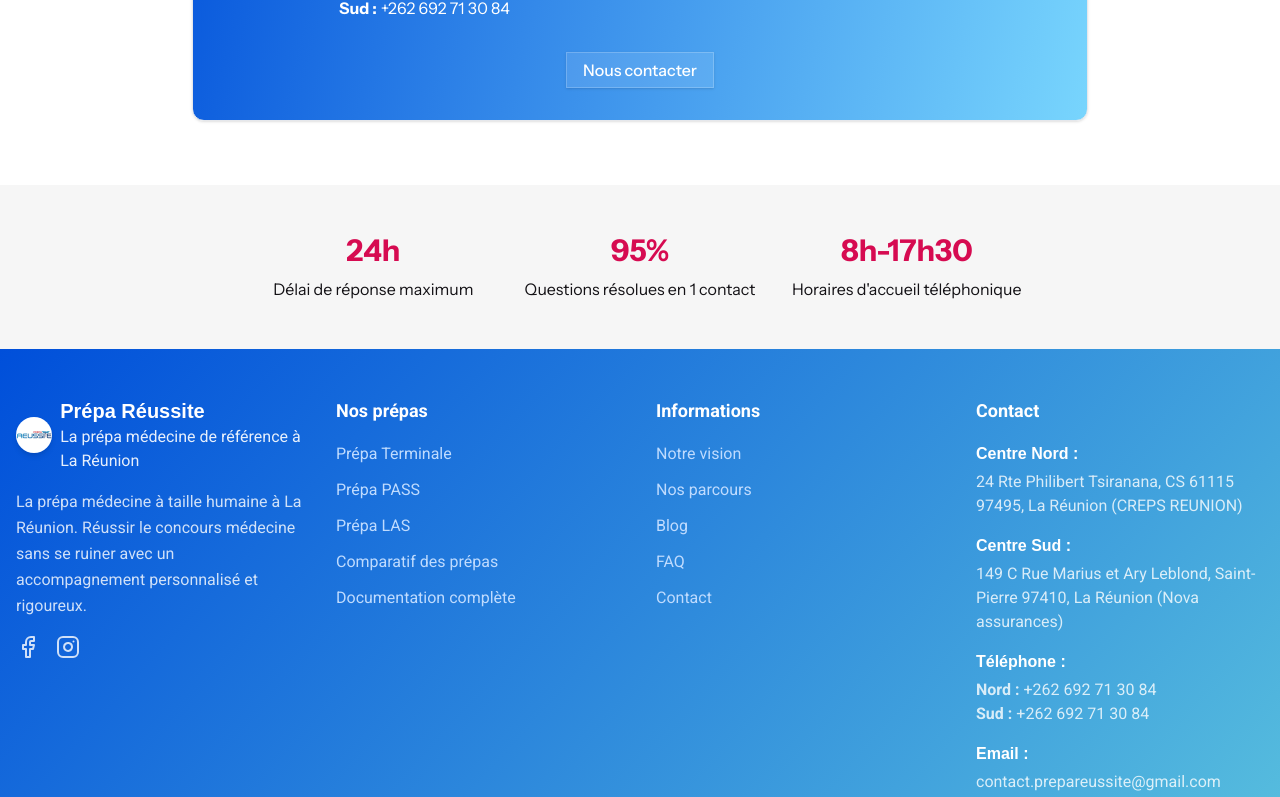
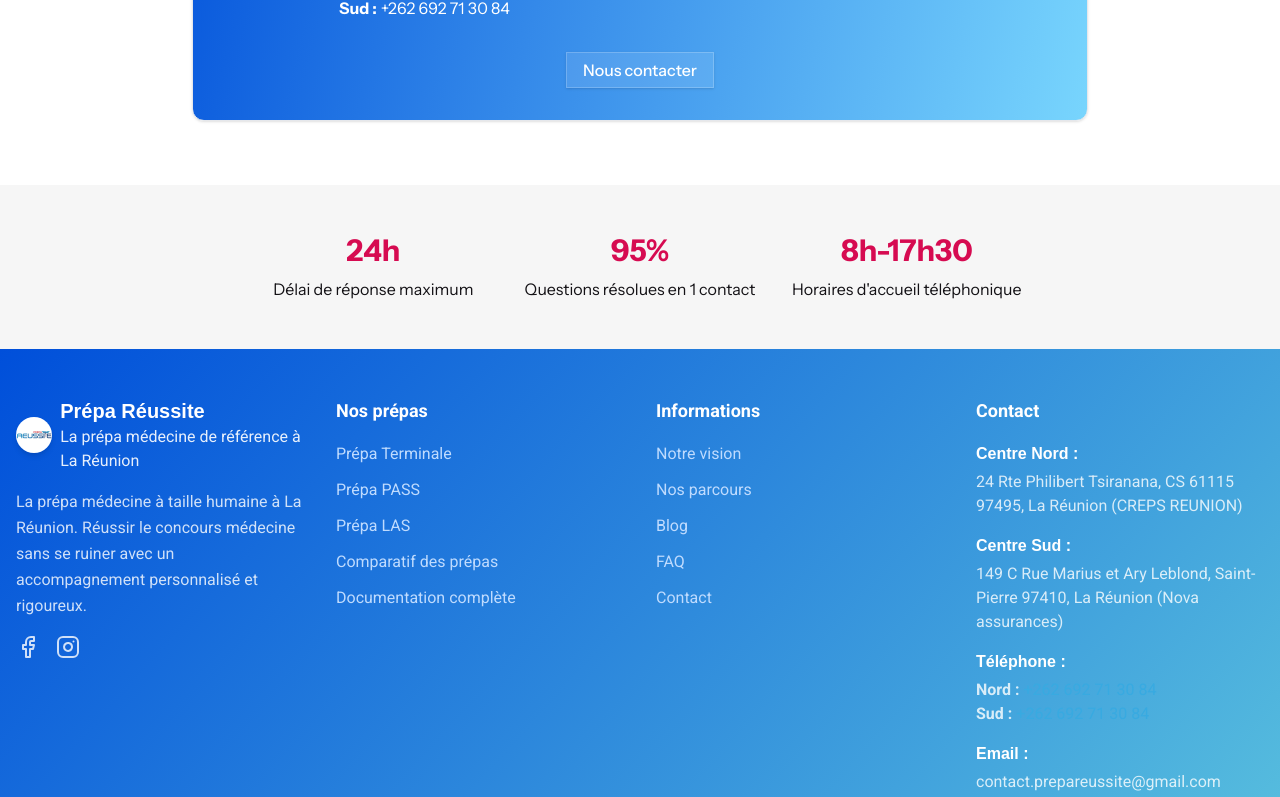
Before and after one commit to mazairenouraly/prepa-reussite, a Next.js app: page /faq in a window 1280 px wide. Shown: the part 2000-2797 px from the top of the page. Built offline with nearby package versions, Linux system fonts and the light colour scheme; a web font is replaced by a local one.

Commit message:
correct some text elements and colours

```diff
--- a/src/app/formations/page.tsx
+++ b/src/app/formations/page.tsx
@@ -56,7 +56,7 @@
                   </div>
                   <div className="flex items-center space-x-2">
                     <CheckCircle className="w-4 h-4 text-custom-rose flex-shrink-0" />
-                    <span>Cours animés par des professeurs</span>
+                    <span>Cours animés par des formateurs</span>
                   </div>
                   <div className="flex items-center space-x-2">
                     <CheckCircle className="w-4 h-4 text-custom-rose flex-shrink-0" />
@@ -102,7 +102,7 @@
                   </div>
                   <div className="flex items-center space-x-2">
                     <CheckCircle className="w-4 h-4 text-custom-rose flex-shrink-0" />
-                    <span>Salles en libre-service 7j/7j</span>
+                    <span>Planning hébdomadaire structuré</span>
                   </div>
                   <div className="flex items-center space-x-2">
                     <CheckCircle className="w-4 h-4 text-custom-rose flex-shrink-0" />
--- a/src/components/layout/Footer.tsx
+++ b/src/components/layout/Footer.tsx
@@ -86,7 +86,7 @@
                     <strong>Nord :</strong>
                     <a
                       href="tel:+262692713084"
-                      className="hover:text-custom-blue transition-colors cursor-pointer ml-1"
+                      className="text-custom-blue hover:text-custom-rose transition-colors cursor-pointer ml-1"
                     >
                       +262 692 71 30 84
                     </a>
@@ -95,7 +95,7 @@
                     <strong>Sud :</strong>
                     <a
                       href="tel:+262692713084"
-                      className="hover:text-custom-blue transition-colors cursor-pointer ml-1"
+                      className="text-custom-blue hover:text-custom-rose transition-colors cursor-pointer ml-1"
                     >
                       +262 692 71 30 84
                     </a>
```
